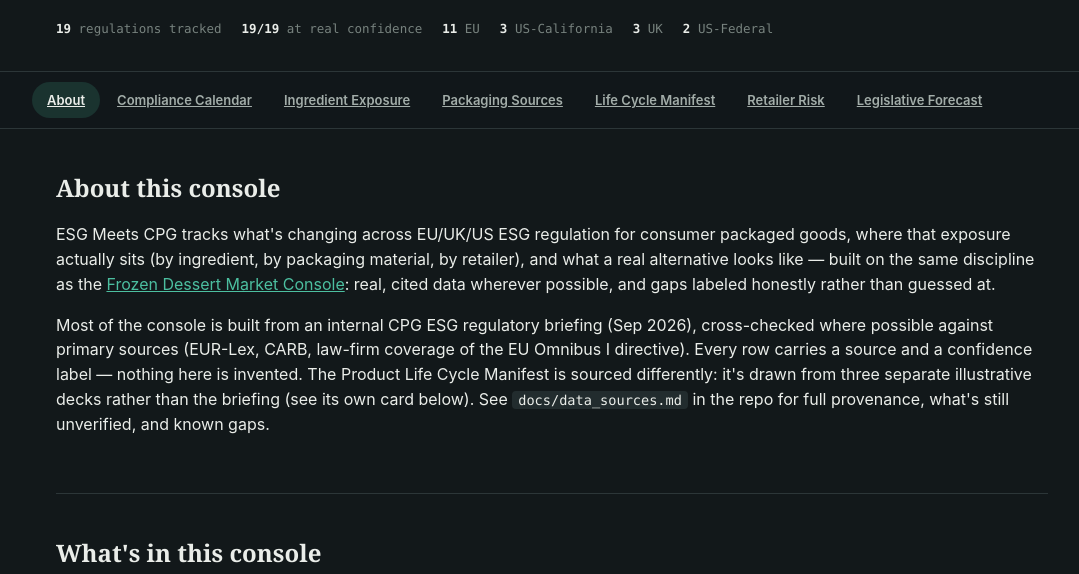
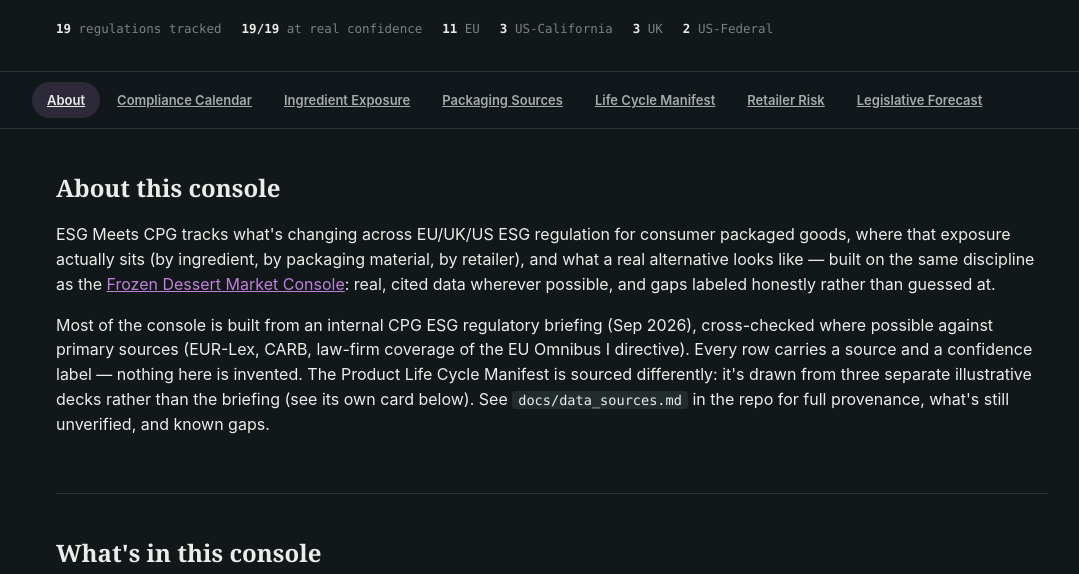
Before and after one commit to sheersh-star/ESG-meets-CPG, a plain HTML site: page index.html in a window 1280 px wide. Shown: the part 182-756 px from the top of the page, without its empty margins (88-1167 px from the left). Drawn offline with Linux system fonts and the dark colour scheme.

Commit message:
Swap primary accent from teal to deep violet
Teal was this console's own accent AND the portfolio site's
(sheersh-star.github.io/Sheersh-s-Summary) primary brand color —
same hue family on both sites blurred the two identities together.
Replaced with a deep violet/plum, distinct from teal, from the
portfolio's copper, and from this console's own existing semantic
colors (danger red, storage-chilled blue, storage-frozen indigo).

#623177 (light) / #BF81DA (dark) — both verified against every
context --accent is actually used in (link/badge/tag text on
surface/paper, and paper-colored text on an accent background for
the lifecycle manifest's shelf buttons): 8.4-9.4:1 light, 5.7-6.3:1
dark, all comfortably past WCAG AA's 4.5:1.

accent-2 (amber/gold), danger, and the storage colors are unchanged —
only the primary accent overlapped with the portfolio site.

Co-Authored-By: Claude Sonnet 5 <noreply@anthropic.com>

```diff
--- a/styles.css
+++ b/styles.css
@@ -7,7 +7,7 @@
   --ink: #1C2B2A;
   --muted: #5C6B69;
   --muted-2: #8A9694;
-  --accent: #2F6F5E;
+  --accent: #623177;
   --accent-2: #B8862E;
   --danger: #B4472C;
   --storage-chilled: #2E6B8E;
@@ -22,7 +22,7 @@
   :root {
     --paper: #12181A; --surface: #1A2224; --surface-2: #222C2E;
     --ink: #EAEDE9; --muted: #A3ADA9; --muted-2: #77827E;
-    --accent: #4CBFA0; --accent-2: #E0A94A; --danger: #E27C5E;
+    --accent: #BF81DA; --accent-2: #E0A94A; --danger: #E27C5E;
     --storage-chilled: #5B93B8; --storage-frozen: #8089CC;
     --line: #2C3638;
   }
```
